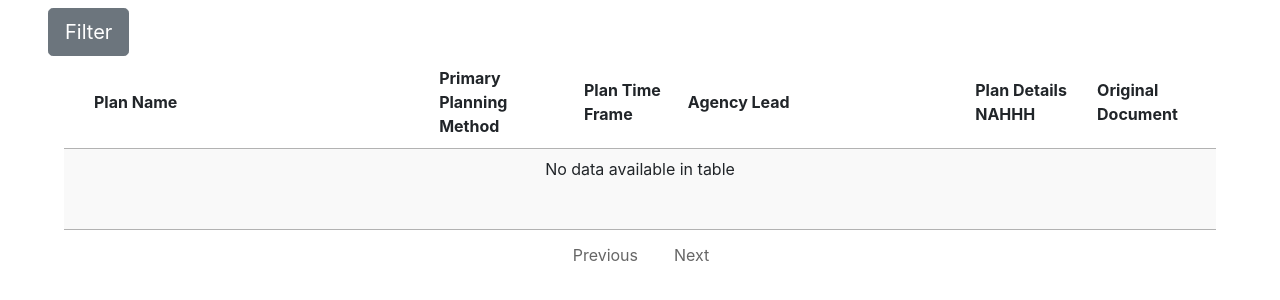
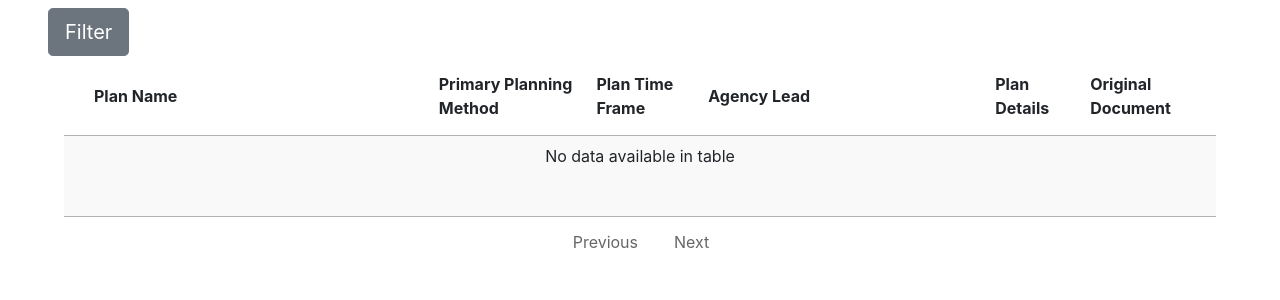
Before and after one commit to scatools/Refactored_CIT, a Flask app: page /table in a window 1280 px wide. Shown: the part 56-356 px from the top of the page. Run offline with Flask 2, Linux system fonts and the light colour scheme; data that the repository does not hold is empty; some libraries are stand-ins or nearby versions.

Commit message:
undo that last chnage

```diff
--- a/templates/table.html
+++ b/templates/table.html
@@ -92,7 +92,7 @@ Table
                 <th>Primary Planning Method</th>
                 <th>Plan Time Frame</th>
                 <th>Agency Lead</th>
-                <th>Plan Details NAHHH</th>
+                <th>Plan Details</th>
                 <th>Original Document</th>
             </tr>
         </thead>
```
